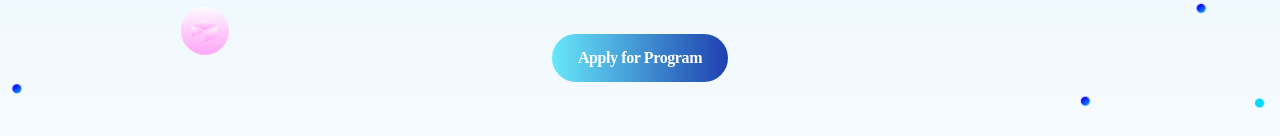
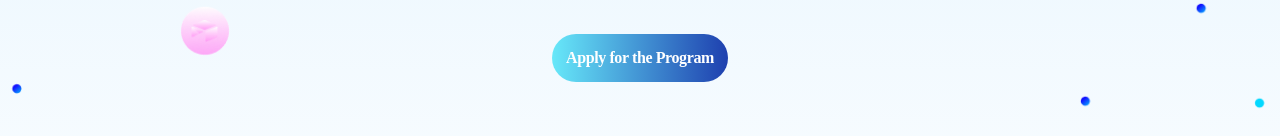
Before and after one commit to inky-penky/ProductU, a Next.js app: page / in a window 1280 px wide. Shown: the part 418-554 px from the top of the page. Built offline with nearby package versions, Linux system fonts and the light colour scheme.

Commit message:
Update Hero.tsx

```diff
--- a/components/Hero.tsx
+++ b/components/Hero.tsx
@@ -1,19 +1,21 @@
 import React from "react";
 import Slider from "./slider";
+import Zoom from "react-reveal/Zoom"
+import Fade from "react-reveal/Fade"
 
 export default function Hero() {
     return(
       <section className="-z-10 bg-gradient-to-b from-sky-100 to-slate-50 bg-contain w-auto mt-18 h-auto pt-16 mb-8">
-      <div className="bg-hero -z-10 bg-cover">
+      <div className="bg-hero -z-30 bg-cover">
           <div className="mt-10 h-36 flex justify-between flex-col">
             <div className="flex justify-center text-center">
-              <div className="mt-36 leading-[3rem] w-[420px] font-semibold m-0 mb-4 text-darkblue text-2xl flex self-center tracking-wider lg:w-[450px]">Become A Product Manager In 12 Weeks</div>
+              <Zoom><div className="mt-36 leading-[3rem] w-[420px] font-semibold m-0 mb-4 text-darkblue text-2xl flex self-center tracking-wider lg:w-[450px]">Become A Product Manager In 12 Weeks</div></Zoom>
             </div>
-          <p className="m-0 mb-6 w-fit relative font-normal top-2 text-lg lg:tracking-wider lg:flex justify-center self-center">No Prior Experience required *</p>
-          <button className="tracking-tight w-44 relative top-10 p-3 font-bold rounded-3xl m-0 bg-gradient-to-r from-cyan-300 to-blue-800 text-white md:flex justify-center self-center md:-mb-10"><a href="#">Apply for Program</a></button>
+         <Fade><p className="m-0 mb-6 w-fit relative font-normal top-2 text-lg lg:tracking-wider lg:flex justify-center self-center">No Prior Experience required *</p></Fade>
+          <button className="duration-500 hover:scale-[0.85] tracking-tight w-44 relative top-10 p-3 font-bold rounded-3xl m-0 bg-gradient-to-r from-cyan-300 to-blue-800 text-white md:flex justify-center self-center md:-mb-10"><a href="#">Apply for the Program</a></button>
           </div>
           <div className="mt-20 flex justify-center">
-          <div className="w-56 p-10 pl-16 pb-8 relative m-0 mt-60 mb-6 bg-slate rounded-[70px] md:pb-6 md:rounded-[300px] md:w-auto">
+          <div className="duration-500 hover:scale-[0.85] w-56 p-10 pl-16 pb-8 relative m-0 mt-60 mb-6 bg-slate rounded-[70px] md:pb-6 md:rounded-[300px] md:w-auto">
               <div className="flex flex-col justify-center content-center md: w-fit md:flex-row md:justify-around">
               <div className="w-36 mr-0 pr-8 mb-6 md:w-auto">
                 <h3 className="font-bold">Live</h3>
```
